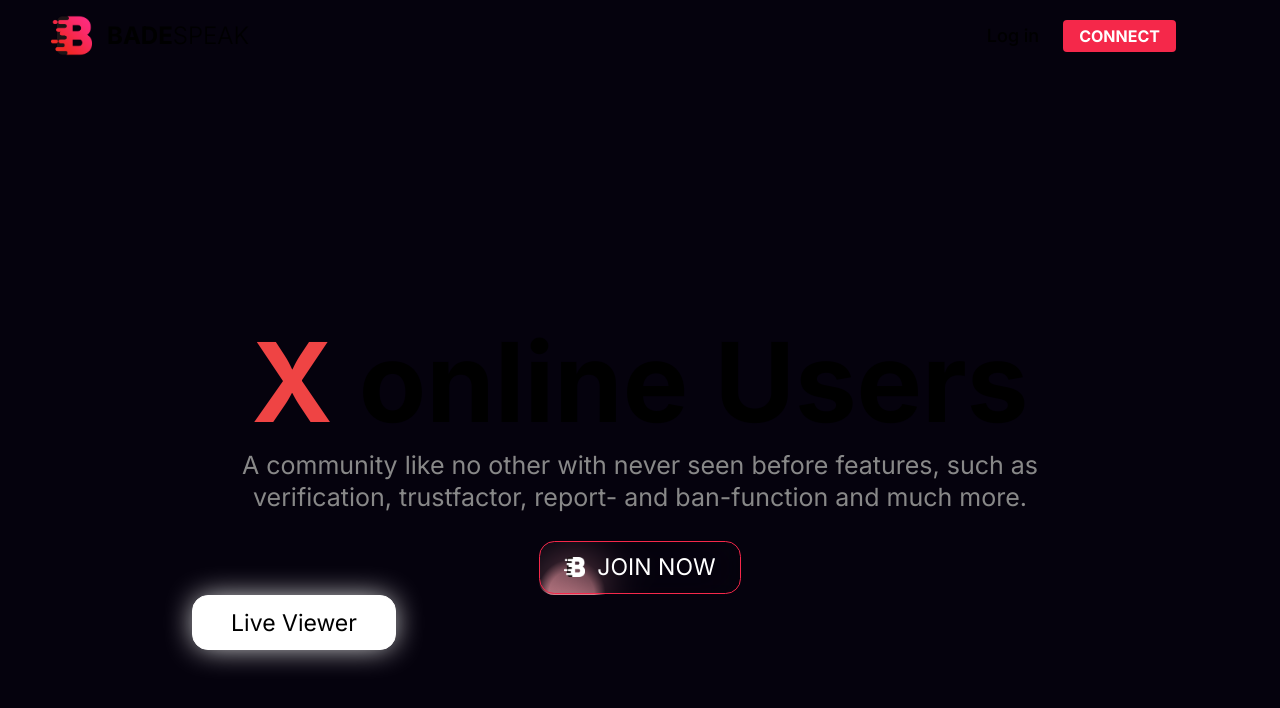
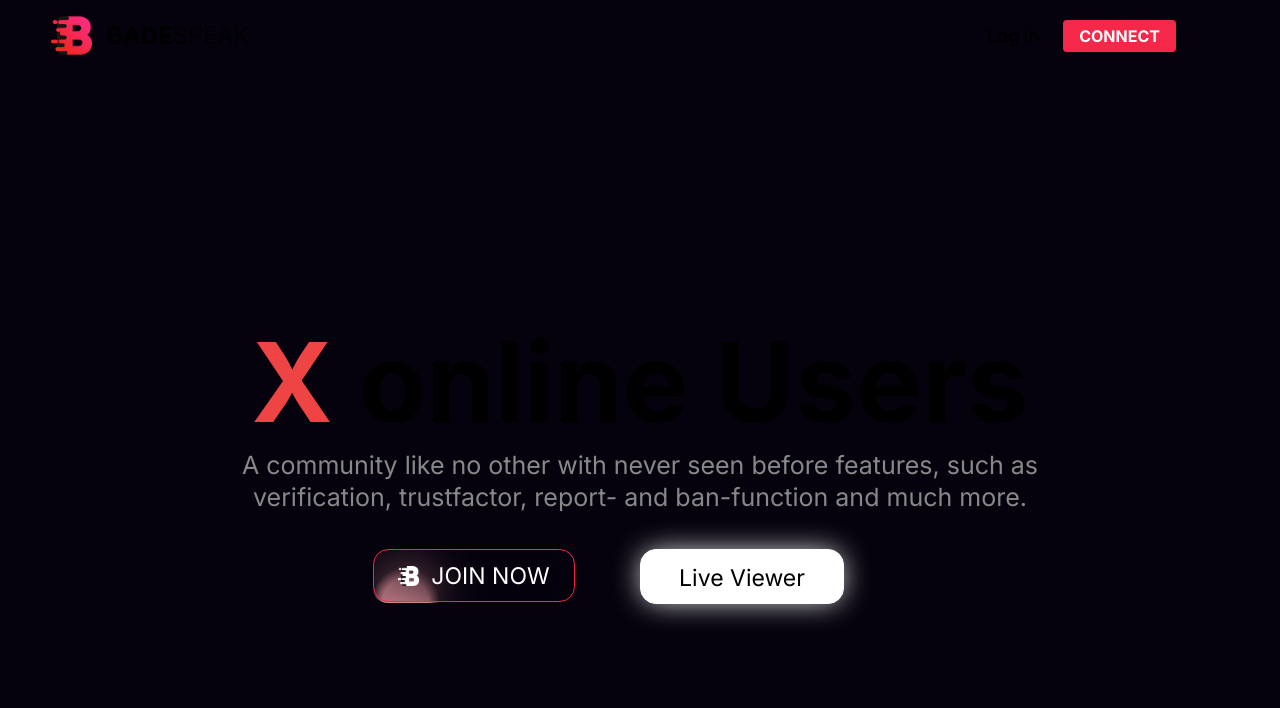
Before and after one commit to Badetuch/website_v3, a Next.js app: page / in a window 1280 px wide. Shown: the top 708 px of the page. Built offline with nearby package versions, Linux system fonts and the light colour scheme.

Commit message:
fixed button margin 1. take

```diff
--- a/components/Body.tsx
+++ b/components/Body.tsx
@@ -48,7 +48,7 @@ const handleConnectClick = () => {
 
 
   return (
-    <div className="py-64 px-4 mx-auto max-w-fit text-center">
+    <div className="py-64 px-4 mx-auto max-w-fit content-center text-center">
       <div className='mb-4 leading-none md:text-5xl lg:text-6xl'>
         <span className="text-[110px] text-red-500 font-bold">X </span>
         <span className="text-[110px] font-bold">online Users</span>
@@ -68,13 +68,13 @@ const handleConnectClick = () => {
       </CustomButton>
       <StaticButton
         borderRadius="1rem"
-        className="bg-white shadow-[0_0px_30px_-4px_rgba(255,255,255,255)] pt-1 text-black font-normal text-[23px] hover:border-transparent border-white hover:text-white hover:bg-transparent active:border-white active:text-white transition-colors duration-300 active:border"
+        className="bg-white mx-16 my-6 shadow-[0_0px_30px_-4px_rgba(255,255,255,255)] pt-1 text-black font-normal text-[23px] hover:border-transparent border-white hover:text-white hover:bg-transparent active:border-white active:text-white transition-colors duration-300 active:border"
       >
         Live Viewer
       </StaticButton>
       </div>
     </div>
-      </div>
+    </div>
   );
 };
 
--- a/components/ui/staticButton.tsx
+++ b/components/ui/staticButton.tsx
@@ -21,7 +21,7 @@ export function StaticButton({
   return (
     <Component
       className={cn(
-        "relative bg-transparent text-xl h-[55px] w-[204px] p-[1px] overflow-hidden border border-slate-800 backdrop-blur-xl text-white flex items-center justify-center",
+        "p-[1px] bg-transparent text-xl h-[55px] w-[204px] border border-slate-800 backdrop-blur-xl text-white items-center justify-center",
         className
       )}
       style={{
```
